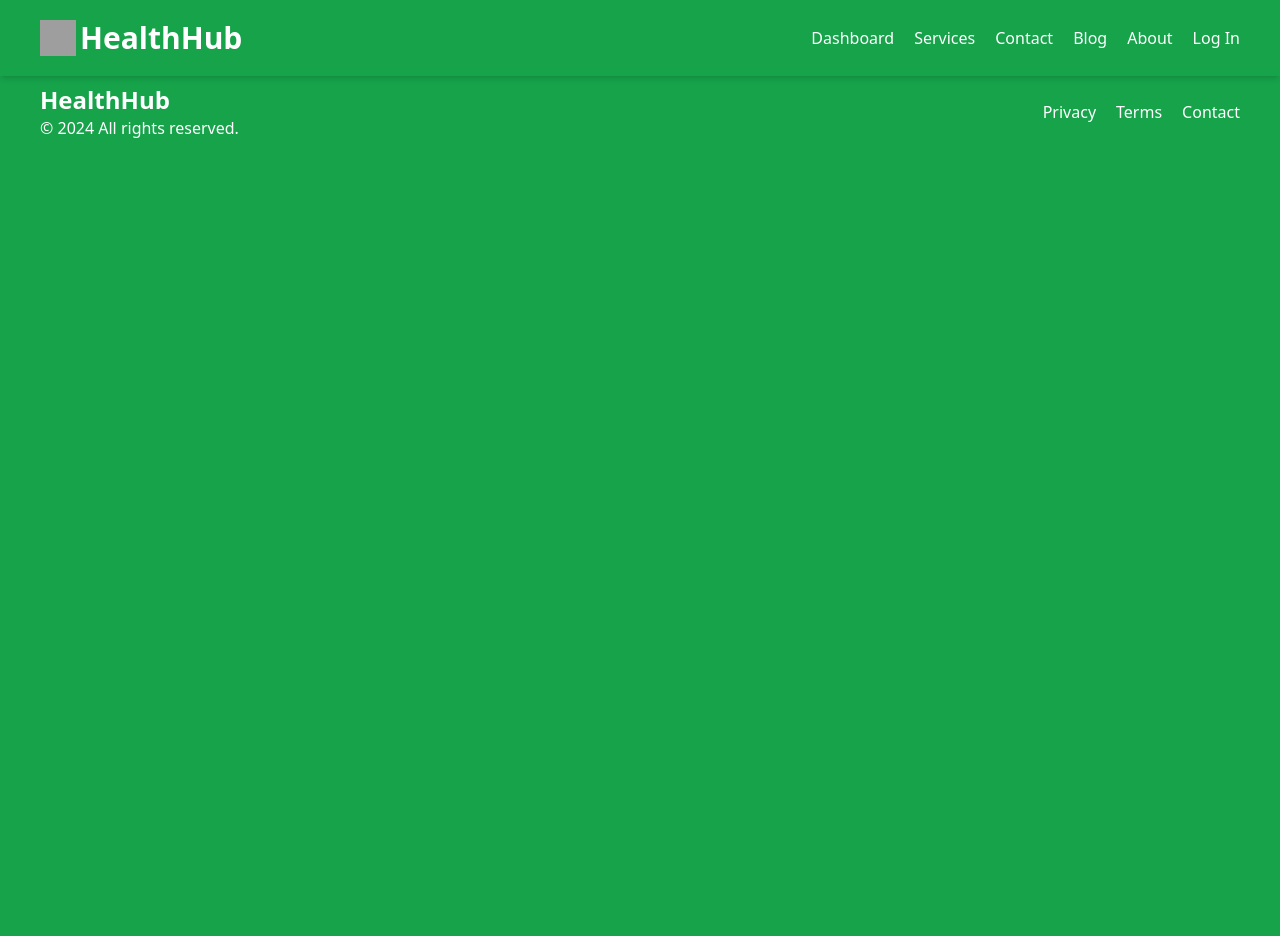
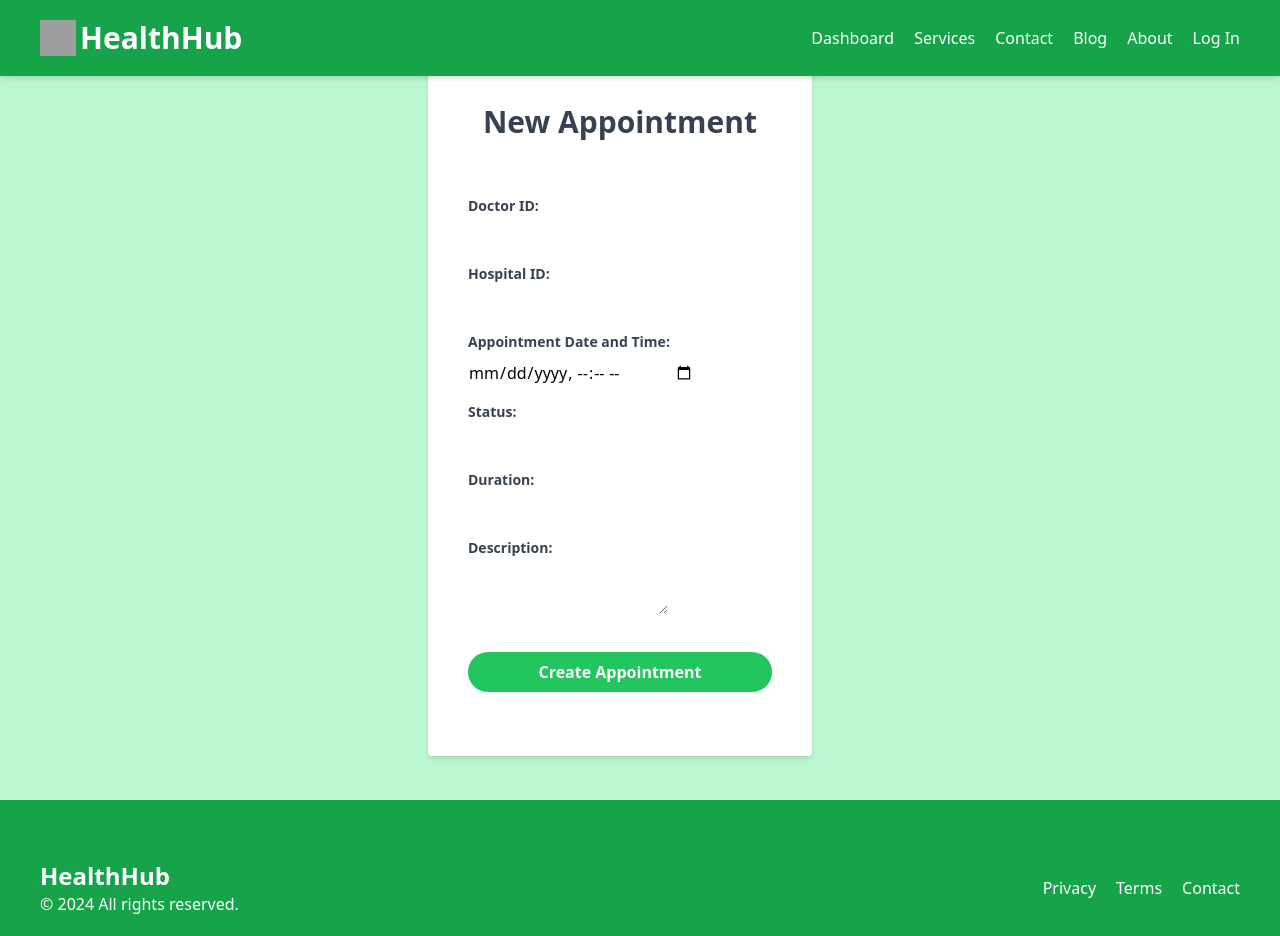
Before and after one commit to ponnanna123/dbms-hospital, a React (Vite) app in the folder frontend/: page /appointments in a window 1280 px wide. Before the commit the page ends 800 px from the top, so only its background shows below. Built offline with nearby package versions, Linux system fonts and the light colour scheme; no server answers; grey boxes are pictures that could not be loaded.

Commit message:
create appointment endpoint

```diff
--- a/frontend/src/pages/CreateAppointment.jsx
+++ b/frontend/src/pages/CreateAppointment.jsx
@@ -1,7 +1,132 @@
-import React from "react";
+import { useState, useRef } from "react";
+import { useSelector } from "react-redux";
+import axios from "axios";
 
 const CreateAppointment = () => {
-  return <div>CreateAppointment</div>;
+  const fileRef = useRef(null);
+  const [formData, setFormData] = useState({
+    doctor_id: "",
+    hospital_id: "",
+    appointment_datetime: "",
+    status: "",
+    duration: "",
+    description: "",
+  });
+  const { currentUser, loading, error } = useSelector((state) => state.user);
+
+  const handleSubmit = async (e) => {
+    e.preventDefault();
+    await axios.post(
+      `/api/appointments/create/${currentUser.data.account_id}`,
+      formData
+    );
+  };
+
+  const handleChange = (e) => {
+    setFormData({ ...formData, [e.target.name]: e.target.value });
+  };
+
+  return (
+    <div className="flex flex-col items-center justify-center min-h-screen bg-green-200">
+      <div className="flex justify-center">
+        <form
+          onSubmit={handleSubmit}
+          className="p-10 bg-white rounded shadow-md w-96 mr-10 mt-5"
+        >
+          <h2 className="text-3xl font-semibold text-center text-gray-700 mb-14">
+            New Appointment
+          </h2>
+          {/* Add your form fields here */}
+          <div className="mb-4">
+            <label className="block mb-2 text-sm font-bold text-gray-700">
+              Doctor ID:
+            </label>
+            <input
+              name="doctor_id"
+              value={formData.doctor_id}
+              onChange={handleChange}
+              required
+            />
+          </div>
+          <div className="mb-4">
+            <label className="block mb-2 text-sm font-bold text-gray-700">
+              Hospital ID:
+            </label>
+            <input
+              name="hospital_id"
+              value={formData.hospital_id}
+              onChange={handleChange}
+              required
+            />
+          </div>
+          <div className="mb-4">
+            <label className="block mb-2 text-sm font-bold text-gray-700">
+              Appointment Date and Time:
+            </label>
+            <input
+              name="appointment_datetime"
+              type="datetime-local"
+              value={formData.appointment_datetime}
+              onChange={handleChange}
+              required
+            />
+          </div>
+          <div className="mb-4">
+            <label className="block mb-2 text-sm font-bold text-gray-700">
+              Status:
+            </label>
+            <input
+              name="status"
+              value={formData.status}
+              onChange={handleChange}
+              required
+            />
+          </div>
+          <div className="mb-4">
+            <label className="block mb-2 text-sm font-bold text-gray-700">
+              Duration:
+            </label>
+            <input
+              name="duration"
+              value={formData.duration}
+              onChange={handleChange}
+              required
+            />
+          </div>
+          <div className="mb-4">
+            <label className="block mb-2 text-sm font-bold text-gray-700">
+              Description:
+            </label>
+            <textarea
+              name="description"
+              value={formData.description}
+              onChange={handleChange}
+              required
+            />
+          </div>
+          <div className="mb-6 mt-8 text-center">
+            <button
+              className={`w-full px-4 py-2 font-bold text-white rounded-full focus:outline-none focus:shadow-outline
+                  ${
+                    loading
+                      ? "bg-green-300 cursor-not-allowed"
+                      : "bg-green-500 hover:bg-green-700"
+                  }`}
+              type="submit"
+              disabled={loading}
+            >
+              {loading ? "Loading..." : "Create Appointment"}
+            </button>
+          </div>
+          <div className="text-center">
+            <p style={{ color: "red" }}>
+              {error && "An error occurred while creating the appointment"}
+            </p>
+          </div>
+        </form>
+      </div>
+    </div>
+  );
 };
 
 export default CreateAppointment;
--- a/frontend/src/pages/Profile.jsx
+++ b/frontend/src/pages/Profile.jsx
@@ -65,7 +65,7 @@ const Profile = () => {
         dispatch(signOutFailure(response.data.message));
       }
       dispatch(signOutSuccess(response));
-    } catch (error) {
+    } catch (err) {
       dispatch(signOutFailure(error.message));
     }
   };
@@ -84,12 +84,10 @@ const Profile = () => {
     await axios
       .post(`/api/user/update/${currentUser.data.account_id}`, formData)
       .then((response) => {
-        console.log(response.data);
         if (!response.data.success) {
           // return dispatch(updateUserFailure(response.data.message));
         }
         dispatch(updateUserSuccess(response));
-        console.log(response.data);
       })
       .catch((err) => {
         dispatch(updateUserFailure(err.message));
```
Also changed, not shown: frontend/src/components/DoctorForm.jsx (+9 -0 lines), frontend/src/components/PatientForm.jsx (+8 -0 lines), 2 other files (tests, documents, lock files or other folders).
